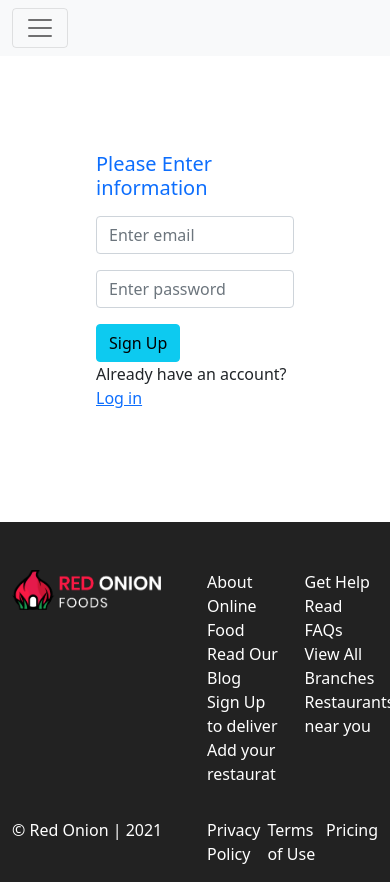
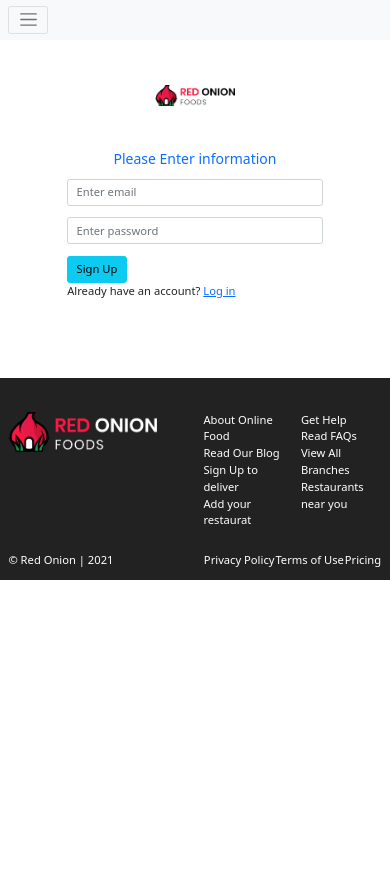
Before and after one commit to minhazul-ashim/red-onion, a React (Create React App) app: page /signup in a window 390 px wide. After the commit the page ends 844 px from the top, so only its background shows below. Built offline with nearby package versions, Linux system fonts and the light colour scheme; no server answers.

Commit message:
some logo added

```diff
--- a/src/App.css
+++ b/src/App.css
@@ -10,3 +10,10 @@
     background: #222;
     color: white;
 }
+
+@media screen and (max-width: 768px){
+
+    html {
+        font-size:70%;
+    }
+}
--- a/src/Login/Login.js
+++ b/src/Login/Login.js
@@ -5,6 +5,7 @@ import { FontAwesomeIcon } from '@fortawesome/react-fontawesome';
 import { faGoogle, faFacebook, faGithub } from '@fortawesome/free-brands-svg-icons'
 import useAuth from '../hooks/useAuth';
 import { Link } from 'react-router-dom';
+import logo from '../../src/images/logo2.png'
 
 
 const Login = () => {
@@ -12,7 +13,10 @@ const Login = () => {
     const { googleSignIn, githubSignIn, facebookSignIn } = useAuth();
 
     return (
-        <div className="login p-5">
+        <div className="login p-5 d-flex flex-column align-items-center">
+            <div className="login-page-logo w-25 my-5">
+                <img className='img-fluid' src={logo} alt="" />
+            </div>
             <h2 className='text-center text-primary'>Enter login info</h2>
             <Container className=''>
                 <form className='mx-auto w-75'>
--- a/src/SignUp/SignUp.js
+++ b/src/SignUp/SignUp.js
@@ -2,6 +2,8 @@ import React, { useState } from 'react';
 import { Button, Container } from 'react-bootstrap';
 import { Link } from 'react-router-dom';
 import useAuth from '../hooks/useAuth';
+import logo from '../../src/images/logo2.png'
+
 
 const SignUp = () => {
 
@@ -27,8 +29,13 @@ const SignUp = () => {
 
     return (
         <Container className='p-5'>
+            <div className="d-flex justify-content-center">
+            <div className="login-page-logo w-25 my-3">
+                <img className='img-fluid' src={logo} alt="" />
+            </div>
+            </div>
             <form className='p-5'>
-                <h5 className='text-primary'>Please Enter information</h5>
+                <h5 className='text-primary text-center'>Please Enter information</h5>
                 <input onBlur={handleEmailInput} type="email" className='form-control my-3' placeholder='Enter email' required />
                 <input onBlur={handlePassInput} type="password" className='form-control my-3' placeholder='Enter password' required />
                 <Button onClick={handleSignUp} variant='info'>Sign Up</Button>
```
